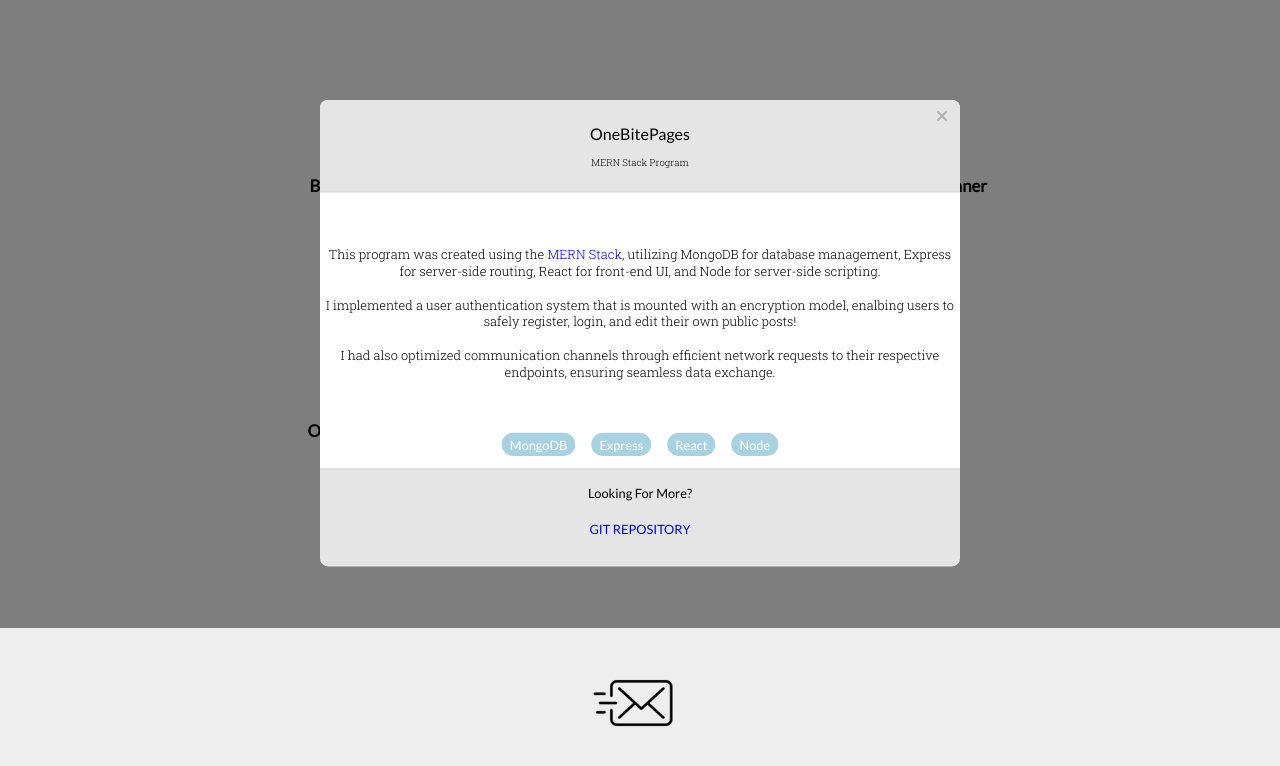
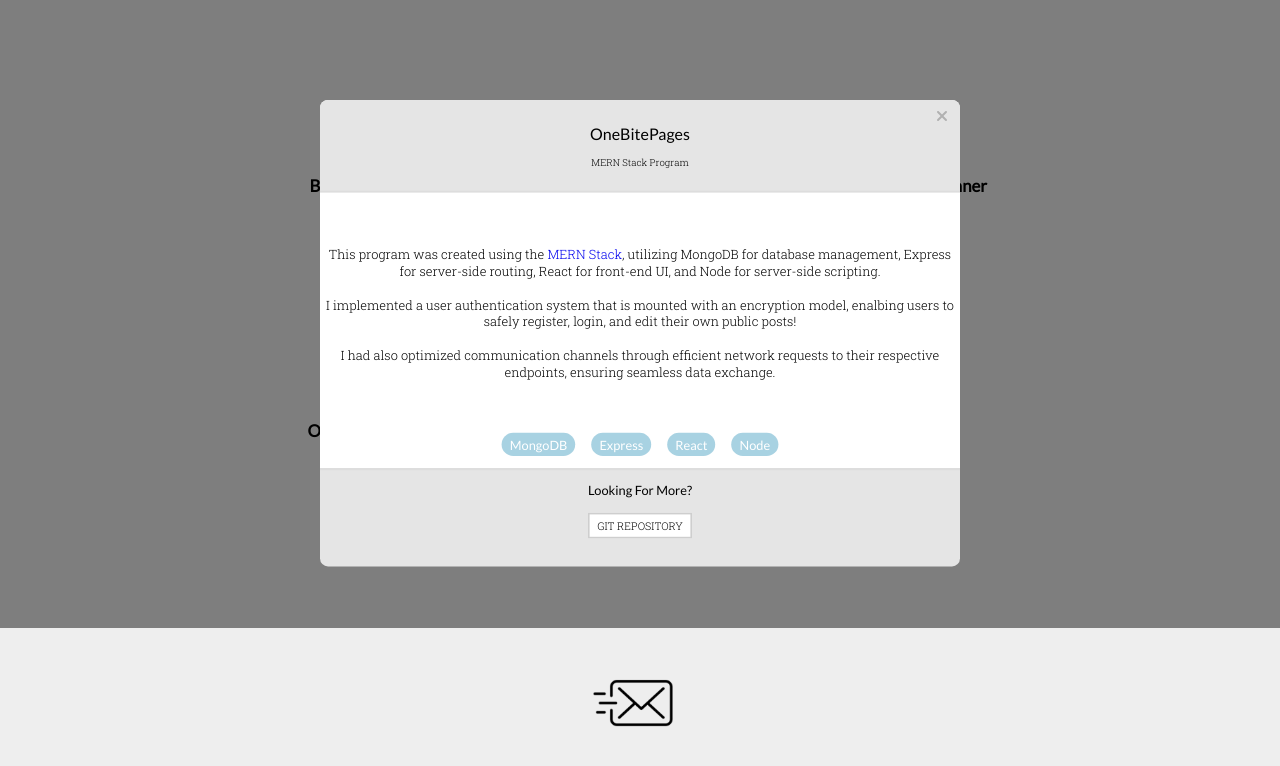
Before and after one commit to ZoomyZoomer/Portfolio, a React (Create React App) app: page / in a window 1280 px wide. Both pictures are taken after a click on the element "OneBitePages". Shown: the part 3676-4442 px from the top of the page. Built offline with nearby package versions, Linux system fonts and the light colour scheme; some icons are missing.

Commit message:
onebitpages project

```diff
--- a/src/components/Projects.jsx
+++ b/src/components/Projects.jsx
@@ -152,7 +152,7 @@ function Projects() {
     tag2: "Express",
     tag3: "React",
     tag4: "Node",
-    GitRepository: [<a href="https://github.com/ZoomyZoomer/OneBitePages">GIT REPOSITORY</a>],
+    GitRepository: [<a href="https://github.com/ZoomyZoomer/OneBitePages"><button>GIT REPOSITORY</button></a>],
     function: setShowDis
   }
 
```
